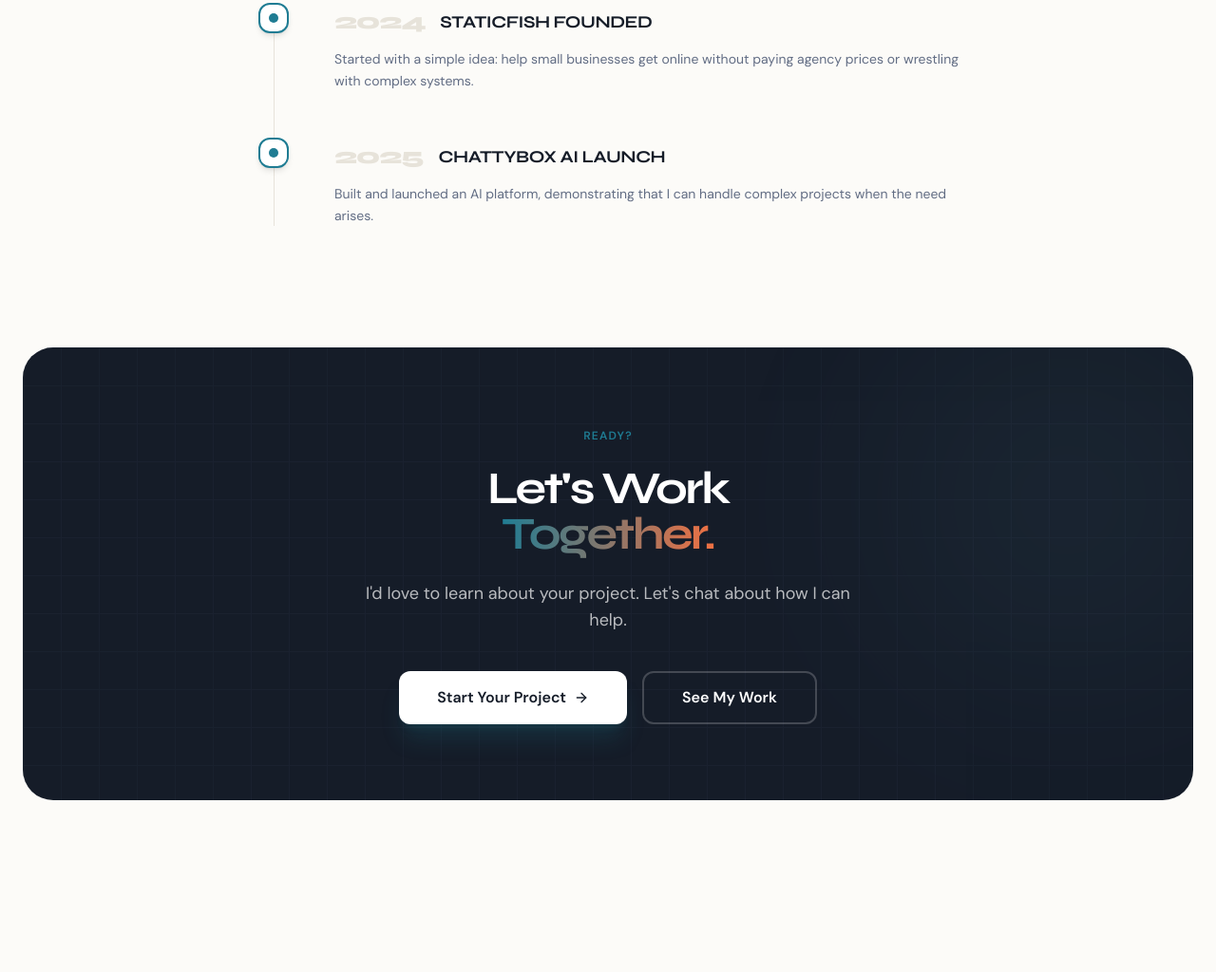
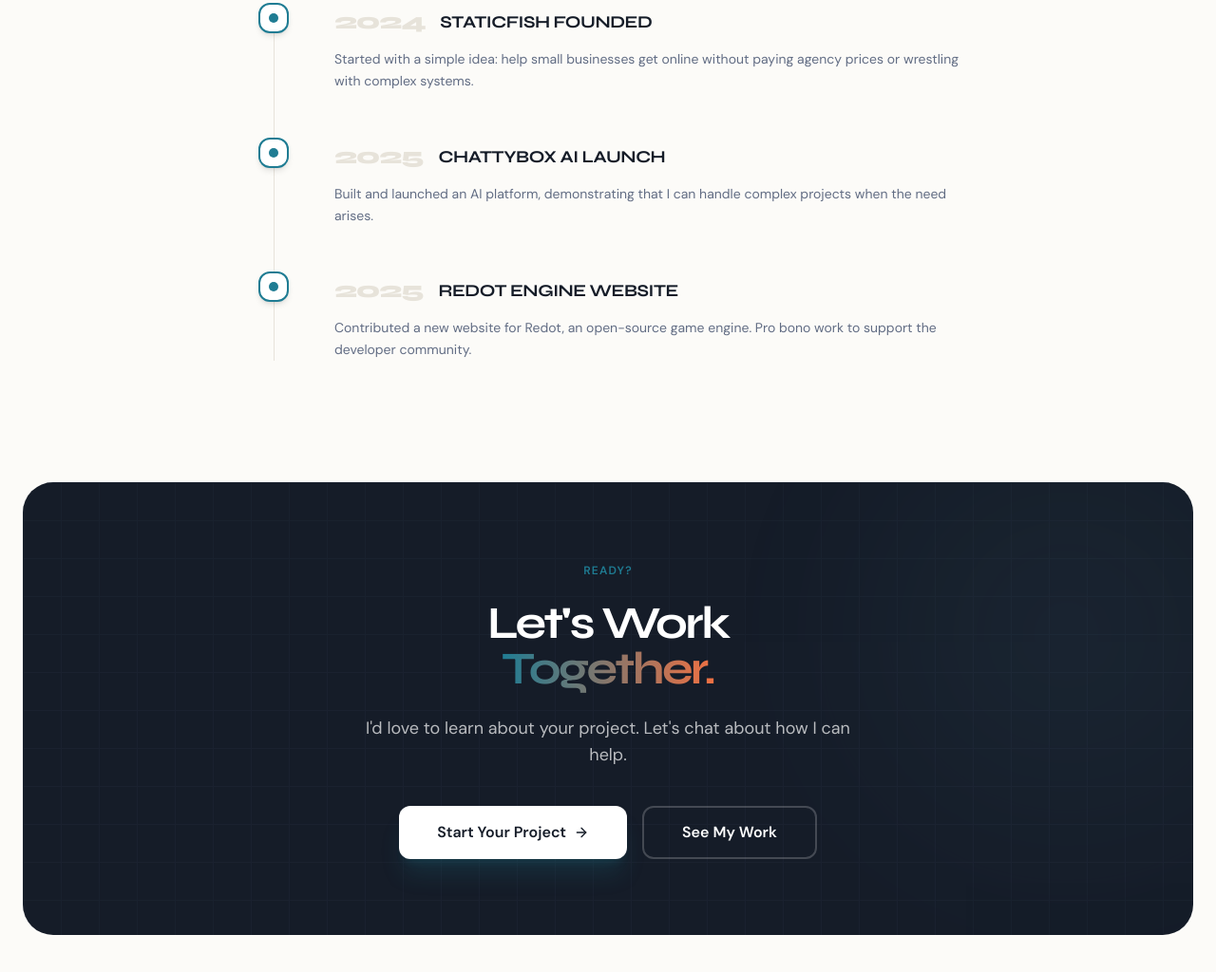
Before and after one commit to MichaelFisher1997/staticfish-v2, an Astro site: page /about in a window 1280 px wide. Shown: the part 2627-3651 px from the top of the page at 95% size. Built offline with nearby package versions, Linux system fonts and the light colour scheme; Astro itself is replaced by a stand-in of ours.

Commit message:
Add Redot Engine to about page timeline
- Added as open-source volunteer contribution (pro bono)
- Shows community involvement alongside paid work
- Third milestone in the journey section

```diff
--- a/src/pages/about.astro
+++ b/src/pages/about.astro
@@ -57,6 +57,12 @@ const milestones = [
     title: "Chattybox AI Launch",
     description:
       "Built and launched an AI platform, demonstrating that I can handle complex projects when the need arises.",
+  },
+  {
+    year: "2025",
+    title: "Redot Engine Website",
+    description:
+      "Contributed a new website for Redot, an open-source game engine. Pro bono work to support the developer community.",
   },
 ];
 ---
```
